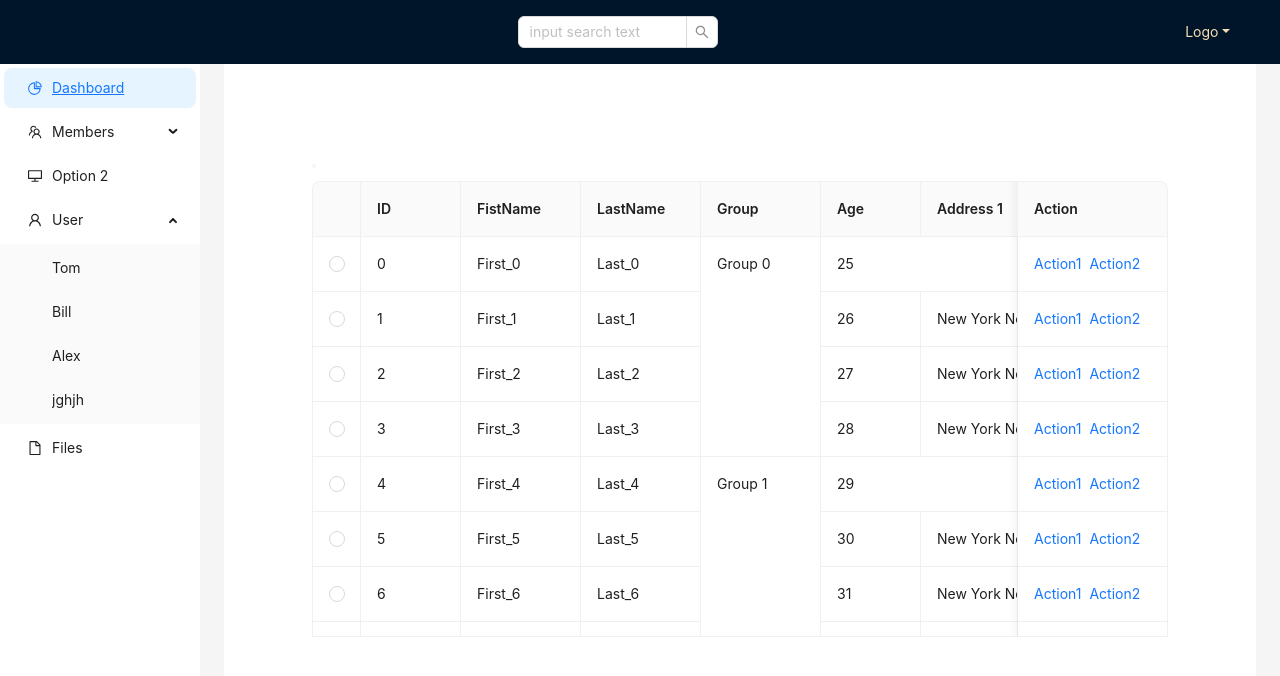
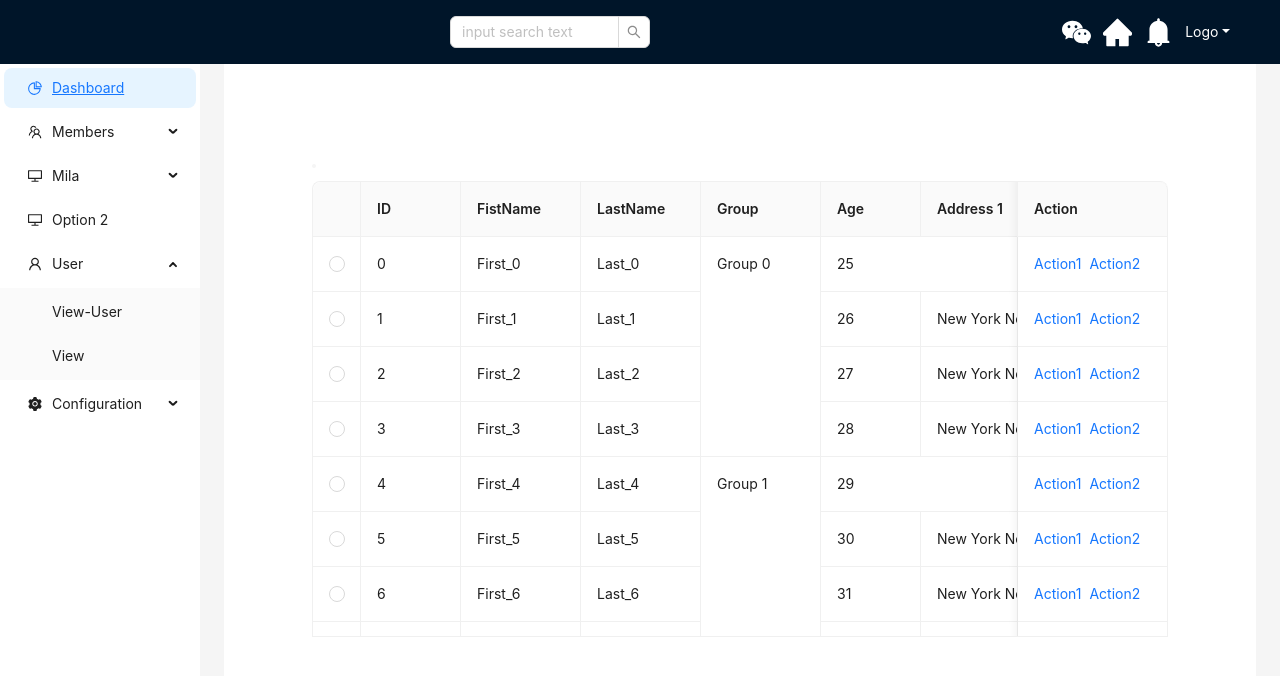
Before and after one commit to razuahmeds/mes-manager, a React (Create React App) app: page /lists in a window 1280 px wide. Shown: the top 676 px of the page. Built offline with nearby package versions, Linux system fonts and the light colour scheme.

Commit message:
add module-mila to users

```diff
--- a/src/layout/HeaderContainer.tsx
+++ b/src/layout/HeaderContainer.tsx
@@ -1,3 +1,5 @@
+import { BellFilled, HomeFilled, UserOutlined, WechatFilled } from "@ant-design/icons";
+import { Avatar } from "antd";
 import Search from "antd/es/input/Search";
 import { Header } from "antd/es/layout/layout";
 import { NavDropdown } from "react-bootstrap";
@@ -16,7 +18,10 @@ const HeaderContainer = (props: Props) => {
       <div className="demo-logo" />
       <Search placeholder="input search text" style={{ width: 200 }} />
 
-      <div style={{ display: "flex", alignItems: "center", color: "wheat" }}>
+      <div style={{ display: "flex", alignItems: "center", color: 'white' }}>
+        <WechatFilled style={{ backgroundColor: '##1677ff', margin: '0 12px', fontSize: '29px', borderRadius: '50%' }} />
+        <HomeFilled style={{ color: 'white', fontSize: '29px', backgroundColor: '##1677ff' }} />
+        <BellFilled  style={{ backgroundColor: '##1677ff', margin: '0 12px', fontSize: '29px', borderRadius: '50%' }}/>
         <NavDropdown title="Logo" id="basic-nav-dropdown">
           <NavDropdown.Item href="#action/3.1">Mess</NavDropdown.Item>
           <NavDropdown.Item href="#action/3.2">Content</NavDropdown.Item>
--- a/src/layout/Sidebar.tsx
+++ b/src/layout/Sidebar.tsx
@@ -1,7 +1,7 @@
 import {
   DesktopOutlined,
-  FileOutlined,
   PieChartOutlined,
+  SettingFilled,
   TeamOutlined,
   UserOutlined,
 } from "@ant-design/icons";
@@ -35,16 +35,23 @@ const items2: MenuItem[] = [
 
   getItem("Members", "sub2", <TeamOutlined />, [
     getItem(<Link to="/memeber-create">Create</Link>, "6"),
-    getItem("Lists", "8"),
+    getItem(<Link to="/lists">Lists</Link>, "8"),
+  ]),
+  getItem("Mila", "sub3", <DesktopOutlined />, [
+    getItem(<Link to="/">Bajara</Link>, "6"),
+    getItem(<Link to="/">Bajara Lists</Link>, "8"),
+    getItem(<Link to="/">Mila</Link>, "9"),
+    getItem(<Link to="/">Mila Hisaba</Link>, "9"),
+    getItem(<Link to="/">Mila Rate</Link>, "10"),
   ]),
   getItem("Option 2", "2", <DesktopOutlined />),
   getItem("User", "sub1", <UserOutlined />, [
-    getItem("Tom", "3"),
-    getItem("Bill", "4"),
-    getItem("Alex", "5"),
-    getItem("jghjh", "55"),
+    getItem("View-User", "3"),
+    getItem("View", "4"),
   ]),
-  getItem("Files", "9", <FileOutlined />),
+  getItem("Configuration", "9", <SettingFilled />, [
+    getItem("Users", "6"),
+  ]),
 ];
 
 const Sidebar = (props: Props) => {
```
